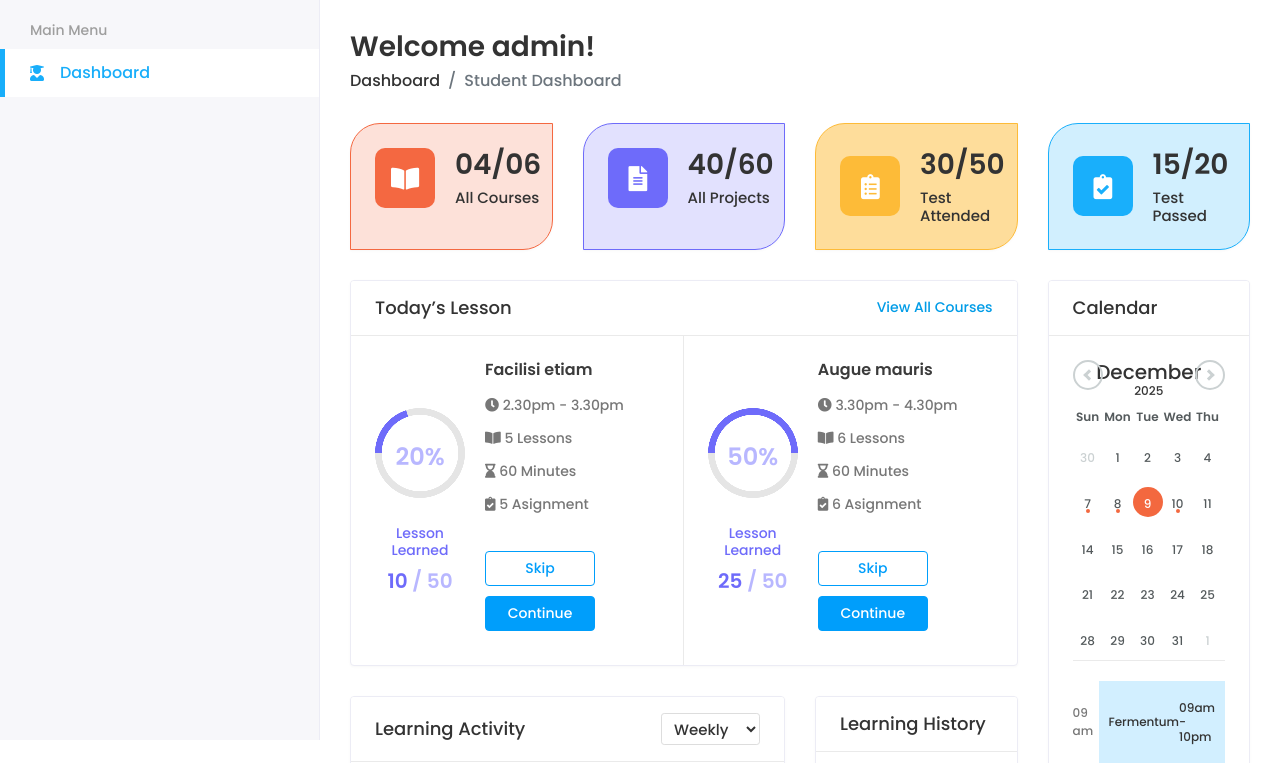
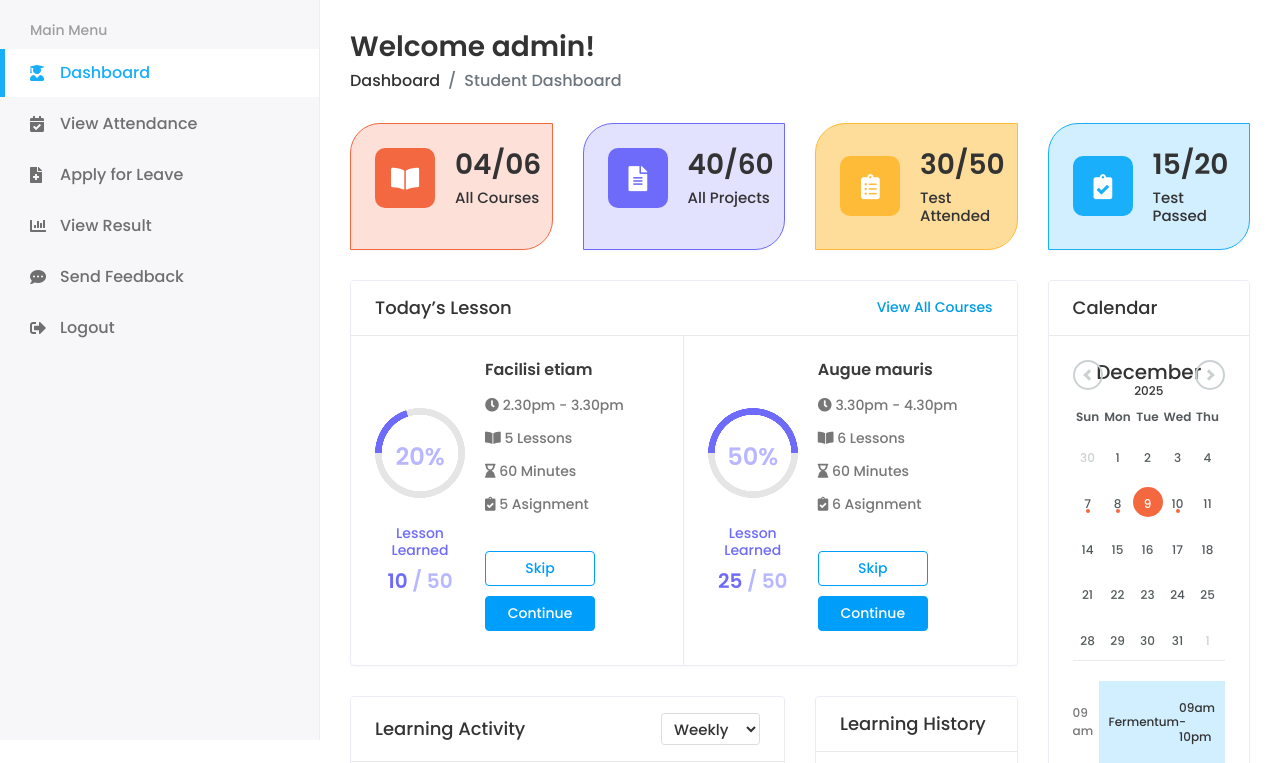
Before and after one commit to RAKIB6348/Student-Mangement-System, a Django app: page /student/dashboard/ in a window 1280 px wide. Shown: the part 60-823 px from the top of the page. Run offline with Django 5.2, Linux system fonts and the light colour scheme; a user stored in the database is signed in; some libraries are stand-ins or nearby versions.

Commit message:
create sidebar menu student and teacher dashboard

```diff
--- a/templates/Student/student_dashboard.html
+++ b/templates/Student/student_dashboard.html
@@ -137,7 +137,7 @@
 <p class="text-muted mb-0">Administrator</p>
 </div>
 </div>
-<a class="dropdown-item" href="profile.html">My Profile</a>
+<a class="dropdown-item" href="{% url 'profile_page' %}">My Profile</a>
 <a class="dropdown-item" href="inbox.html">Inbox</a>
 <a class="dropdown-item" href="{% url 'logout' %}">Logout</a>
 </div>
@@ -158,6 +158,11 @@
 <li class="submenu active">
 <a href="#"><i class="fas fa-user-graduate"></i> <span> Dashboard</span></span></a>
 </li>
+<li><a href="#"><i class="fas fa-calendar-check"></i> <span>View Attendance</span></a></li>
+<li><a href="#"><i class="fas fa-file-medical"></i> <span>Apply for Leave</span></a></li>
+<li><a href="#"><i class="fas fa-chart-bar"></i> <span>View Result</span></a></li>
+<li><a href="#"><i class="fas fa-comment-dots"></i> <span>Send Feedback</span></a></li>
+<li><a href="{% url 'logout' %}"><i class="fas fa-sign-out-alt"></i> <span>Logout</span></a></li>
 
 
 
```
Also changed, not shown: templates/Teacher/teacher_dashboard.html (+9 -3 lines), db.sqlite3.
